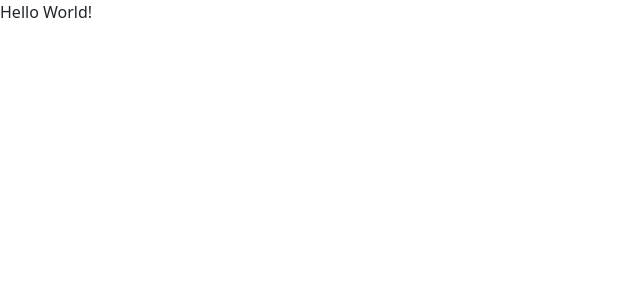
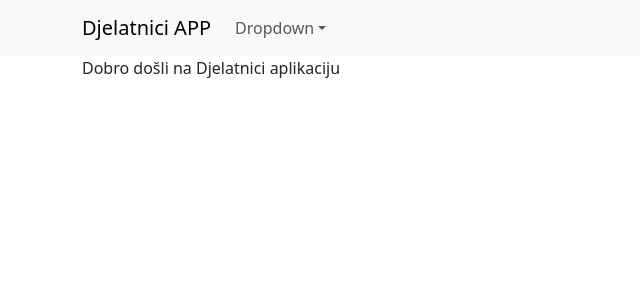
Before and after one commit to Mili666999/ZavrsniWP2, a React (Vite) app in the folder Frontend/: page / in a window 1280 px wide. Shown: the top 300 px of the page, without its empty margins (0-640 px from the left). Built offline with nearby package versions, Linux system fonts and the light colour scheme.

Commit message:
Rad na izborniku

```diff
--- a/Frontend/src/App.jsx
+++ b/Frontend/src/App.jsx
@@ -1,9 +1,17 @@
+import { Route, Routes } from "react-router-dom"
+import Pocetna from "./pages/Pocetna"
+import { RoutesNames } from "./constants"
+import NavBar from "./components/NavBar"
 
 function App() {
-
   return (
     <>
-      Hello World!
+    <NavBar />
+      <Routes>
+        <>
+          <Route path={RoutesNames.HOME} element={<Pocetna />} />
+        </>
+      </Routes>
     </>
   )
 }
--- /dev/null
+++ b/Frontend/src/components/NavBar.css
@@ -0,0 +1,3 @@
+.linkPocetna{
+    cursor: pointer;
+}
--- /dev/null
+++ b/Frontend/src/components/NavBar.jsx
@@ -0,0 +1,42 @@
+import Container from 'react-bootstrap/Container';
+import Nav from 'react-bootstrap/Nav';
+import Navbar from 'react-bootstrap/Navbar';
+import NavDropdown from 'react-bootstrap/NavDropdown';
+import { useNavigate } from 'react-router-dom';
+import { RoutesNames } from '../constants';
+import './NavBar.css';
+
+function NavBar() {
+
+    const navigate = useNavigate
+
+  return (
+    <Navbar expand="lg" className="bg-body-tertiary">
+      <Container>
+        <Navbar.Brand
+            className='linkPocetna'
+        onClick={()=>navigate(RoutesNames.HOME)} >
+            Djelatnici APP
+            </Navbar.Brand>
+        <Navbar.Toggle aria-controls="basic-navbar-nav" />
+        <Navbar.Collapse id="basic-navbar-nav">
+          <Nav className="me-auto">
+            <NavDropdown title="Dropdown" id="basic-nav-dropdown">
+              <NavDropdown.Item>
+                Djelatnici
+                </NavDropdown.Item>
+              <NavDropdown.Item href="#action/3.2">
+                Dokumenti
+              </NavDropdown.Item>
+              <NavDropdown.Item href="#action/3.3">
+                Fotografije
+                </NavDropdown.Item>
+            </NavDropdown>
+          </Nav>
+        </Navbar.Collapse>
+      </Container>
+    </Navbar>
+  );
+}
+
+export default NavBar;
--- /dev/null
+++ b/Frontend/src/constants.js
@@ -0,0 +1,5 @@
+export const RoutesNames = {
+
+    HOME: '/'
+
+};
--- /dev/null
+++ b/Frontend/src/pages/Pocetna.jsx
@@ -0,0 +1,14 @@
+import Container from 'react-bootstrap/Container'
+
+export default function Pocetna(){
+
+    return(
+        <>
+        <Container>
+            Dobro došli na Djelatnici aplikaciju
+        </Container>
+        </>
+    );
+
+
+}
```
